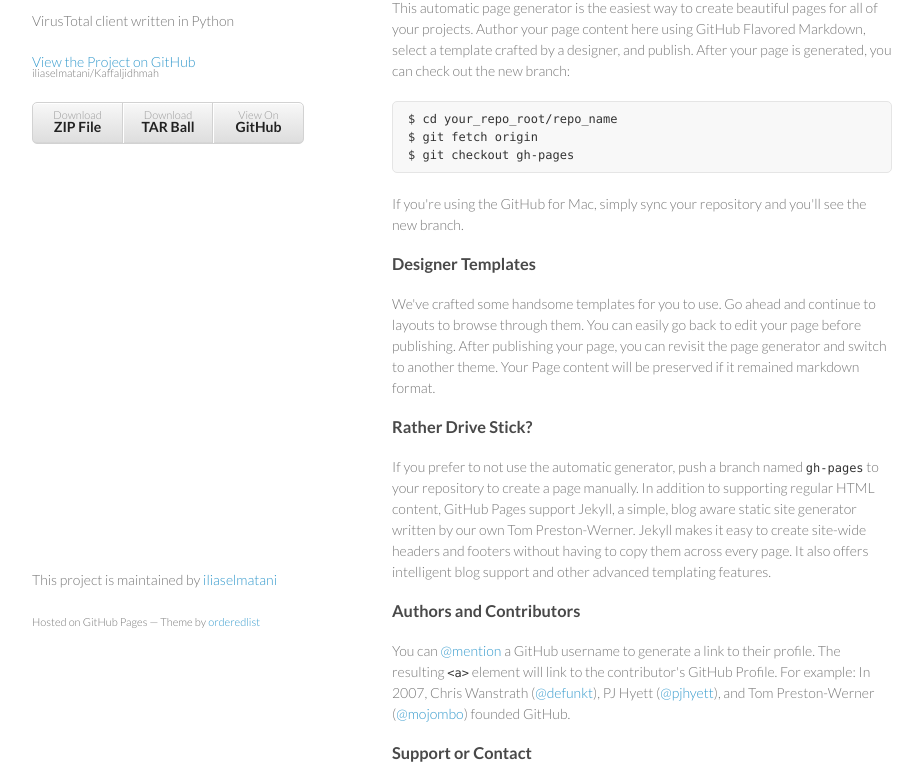
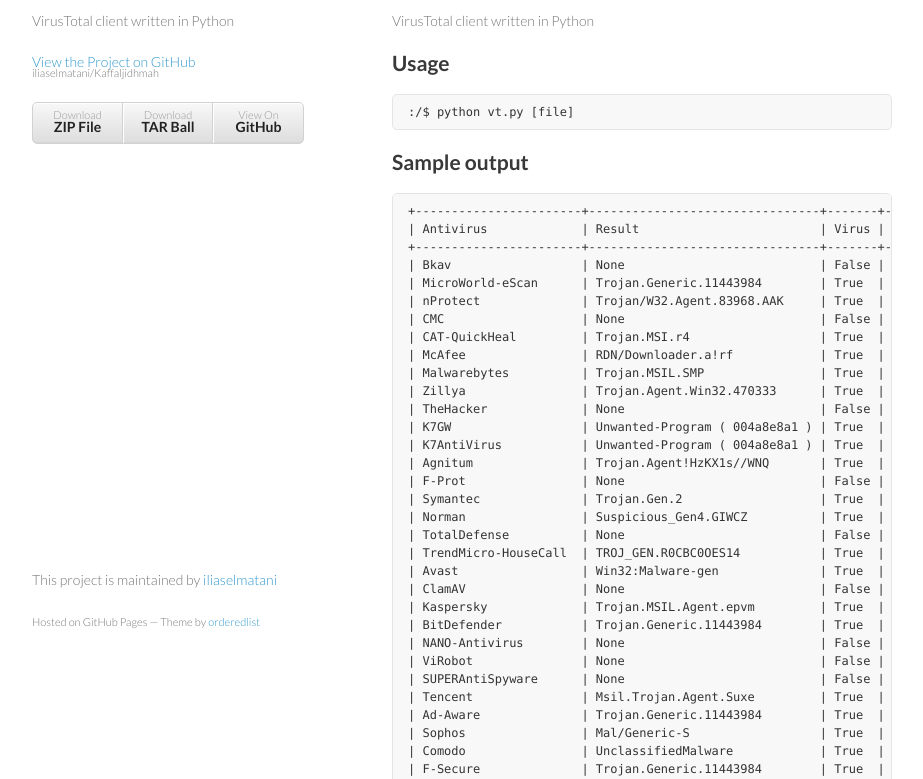
Before and after one commit to iliaselmatani/Kaffaljidhmah, a plain HTML site: page index.html in a window 1280 px wide. Shown: the part 99-878 px from the top of the page, without its empty margins (178-1101 px from the left). Drawn offline with Linux system fonts and the light colour scheme.

```diff
--- a/index.html
+++ b/index.html
@@ -28,37 +28,80 @@
         </ul>
       </header>
       <section>
-        <h3>
-<a name="welcome-to-github-pages" class="anchor" href="#welcome-to-github-pages"><span class="octicon octicon-link"></span></a>Welcome to GitHub Pages.</h3>
+        <h1>
+<a name="kaffaljidhmah" class="anchor" href="#kaffaljidhmah"><span class="octicon octicon-link"></span></a>Kaffaljidhmah</h1>
 
-<p>This automatic page generator is the easiest way to create beautiful pages for all of your projects. Author your page content here using GitHub Flavored Markdown, select a template crafted by a designer, and publish. After your page is generated, you can check out the new branch:</p>
+<p>VirusTotal client written in Python</p>
 
-<pre><code>$ cd your_repo_root/repo_name
-$ git fetch origin
-$ git checkout gh-pages
+<h2>
+<a name="usage" class="anchor" href="#usage"><span class="octicon octicon-link"></span></a>Usage</h2>
+
+<pre><code>:/$ python vt.py [file]
 </code></pre>
 
-<p>If you're using the GitHub for Mac, simply sync your repository and you'll see the new branch.</p>
+<h2>
+<a name="sample-output" class="anchor" href="#sample-output"><span class="octicon octicon-link"></span></a>Sample output</h2>
 
-<h3>
-<a name="designer-templates" class="anchor" href="#designer-templates"><span class="octicon octicon-link"></span></a>Designer Templates</h3>
-
-<p>We've crafted some handsome templates for you to use. Go ahead and continue to layouts to browse through them. You can easily go back to edit your page before publishing. After publishing your page, you can revisit the page generator and switch to another theme. Your Page content will be preserved if it remained markdown format.</p>
-
-<h3>
-<a name="rather-drive-stick" class="anchor" href="#rather-drive-stick"><span class="octicon octicon-link"></span></a>Rather Drive Stick?</h3>
-
-<p>If you prefer to not use the automatic generator, push a branch named <code>gh-pages</code> to your repository to create a page manually. In addition to supporting regular HTML content, GitHub Pages support Jekyll, a simple, blog aware static site generator written by our own Tom Preston-Werner. Jekyll makes it easy to create site-wide headers and footers without having to copy them across every page. It also offers intelligent blog support and other advanced templating features.</p>
-
-<h3>
-<a name="authors-and-contributors" class="anchor" href="#authors-and-contributors"><span class="octicon octicon-link"></span></a>Authors and Contributors</h3>
-
-<p>You can <a href="https://github.com/blog/821" class="user-mention">@mention</a> a GitHub username to generate a link to their profile. The resulting <code>&lt;a&gt;</code> element will link to the contributor's GitHub Profile. For example: In 2007, Chris Wanstrath (<a href="https://github.com/defunkt" class="user-mention">@defunkt</a>), PJ Hyett (<a href="https://github.com/pjhyett" class="user-mention">@pjhyett</a>), and Tom Preston-Werner (<a href="https://github.com/mojombo" class="user-mention">@mojombo</a>) founded GitHub.</p>
-
-<h3>
-<a name="support-or-contact" class="anchor" href="#support-or-contact"><span class="octicon octicon-link"></span></a>Support or Contact</h3>
-
-<p>Having trouble with Pages? Check out the documentation at <a href="http://help.github.com/pages">http://help.github.com/pages</a> or contact <a href="mailto:support@github.com">support@github.com</a> and we’ll help you sort it out.</p>
+<pre><code>+-----------------------+--------------------------------+-------+----------+
+| Antivirus             | Result                         | Virus | Update   |
++-----------------------+--------------------------------+-------+----------+
+| Bkav                  | None                           | False | 20140920 |
+| MicroWorld-eScan      | Trojan.Generic.11443984        | True  | 20140920 |
+| nProtect              | Trojan/W32.Agent.83968.AAK     | True  | 20140919 |
+| CMC                   | None                           | False | 20140918 |
+| CAT-QuickHeal         | Trojan.MSI.r4                  | True  | 20140920 |
+| McAfee                | RDN/Downloader.a!rf            | True  | 20140920 |
+| Malwarebytes          | Trojan.MSIL.SMP                | True  | 20140920 |
+| Zillya                | Trojan.Agent.Win32.470333      | True  | 20140920 |
+| TheHacker             | None                           | False | 20140919 |
+| K7GW                  | Unwanted-Program ( 004a8e8a1 ) | True  | 20140919 |
+| K7AntiVirus           | Unwanted-Program ( 004a8e8a1 ) | True  | 20140919 |
+| Agnitum               | Trojan.Agent!HzKX1s//WNQ       | True  | 20140920 |
+| F-Prot                | None                           | False | 20140920 |
+| Symantec              | Trojan.Gen.2                   | True  | 20140920 |
+| Norman                | Suspicious_Gen4.GIWCZ          | True  | 20140920 |
+| TotalDefense          | None                           | False | 20140920 |
+| TrendMicro-HouseCall  | TROJ_GEN.R0CBC0OES14           | True  | 20140920 |
+| Avast                 | Win32:Malware-gen              | True  | 20140920 |
+| ClamAV                | None                           | False | 20140920 |
+| Kaspersky             | Trojan.MSIL.Agent.epvm         | True  | 20140920 |
+| BitDefender           | Trojan.Generic.11443984        | True  | 20140920 |
+| NANO-Antivirus        | None                           | False | 20140920 |
+| ViRobot               | None                           | False | 20140920 |
+| SUPERAntiSpyware      | None                           | False | 20140920 |
+| Tencent               | Msil.Trojan.Agent.Suxe         | True  | 20140920 |
+| Ad-Aware              | Trojan.Generic.11443984        | True  | 20140920 |
+| Sophos                | Mal/Generic-S                  | True  | 20140920 |
+| Comodo                | UnclassifiedMalware            | True  | 20140920 |
+| F-Secure              | Trojan.Generic.11443984        | True  | 20140920 |
+| DrWeb                 | Trojan.DownLoad3.33694         | True  | 20140920 |
+| VIPRE                 | Trojan.Win32.Generic!BT        | True  | 20140920 |
+| TrendMicro            | TROJ_GEN.R0CBC0OES14           | True  | 20140920 |
+| McAfee-GW-Edition     | RDN/Downloader.a!rf            | True  | 20140920 |
+| Emsisoft              | Trojan.Generic.11443984 (B)    | True  | 20140920 |
+| Cyren                 | W32/Downloader.XSWW-2039       | True  | 20140920 |
+| Jiangmin              | None                           | False | 20140919 |
+| Avira                 | TR/Dropper.MSIL.48276          | True  | 20140920 |
+| Antiy-AVL             | Trojan/Win32.TSGeneric         | True  | 20140920 |
+| Kingsoft              | Win32.Troj.Agent.ep.(kcloud)   | True  | 20140920 |
+| Microsoft             | None                           | False | 20140920 |
+| AegisLab              | None                           | False | 20140920 |
+| AhnLab-V3             | Malware/Win32.Generic          | True  | 20140920 |
+| GData                 | Trojan.Generic.11443984        | True  | 20140920 |
+| ByteHero              | None                           | False | 20140920 |
+| VBA32                 | Trojan.MSIL.Agent              | True  | 20140919 |
+| AVware                | Trojan.Win32.Generic!BT        | True  | 20140920 |
+| Panda                 | Trj/CI.A                       | True  | 20140920 |
+| Zoner                 | None                           | False | 20140919 |
+| ESET-NOD32            | MSIL/TrojanDownloader.Agent.TS | True  | 20140919 |
+| Rising                | None                           | False | 20140920 |
+| Ikarus                | Trojan-Dropper                 | True  | 20140920 |
+| Fortinet              | MSIL/Agent.TS!tr.dldr          | True  | 20140920 |
+| AVG                   | MSIL3.BHXP                     | True  | 20140920 |
+| Baidu-International   | Trojan.MSIL.Agent.aP           | True  | 20140920 |
+| Qihoo-360             | Win32/Trojan.Dropper.90e       | True  | 20140920 |
++-----------------------+--------------------------------+-------+----------+
+</code></pre>
       </section>
       <footer>
         <p>This project is maintained by <a href="https://github.com/iliaselmatani">iliaselmatani</a></p>
```
Also changed, not shown: params.json (+1 -1 lines).
